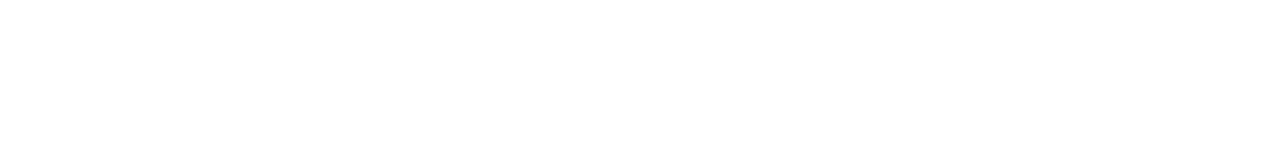
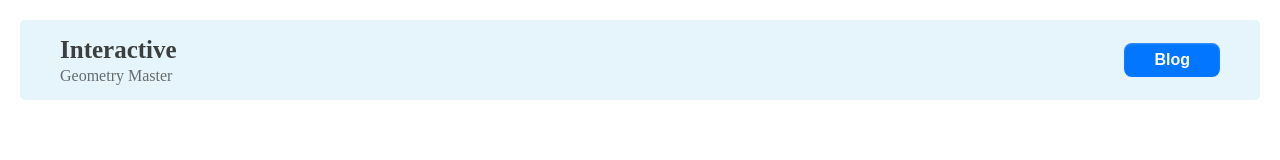
Before and after one commit to younuskhan1/geometry-master, a plain HTML site: page index.html in a window 1280 px wide. Drawn offline with Linux system fonts and the light colour scheme.

Commit message:
header part is completed

```diff
--- a/index.html
+++ b/index.html
@@ -7,6 +7,17 @@
     <link rel="stylesheet" href="./style.css">
     <title>Geometry Master</title>
 </head>
+<header class="geometry-header">
+    <div class="geometry-parent">
+        <div>
+            <h3 class="interactive">Interactive</h3>
+            <p class="geometry-master">Geometry Master</p>
+        </div>
+        <div>
+            <button type="button" class="blog-button">Blog</button>
+        </div>
+    </div>
+</header>
 
 <body>
     <script src="./geometry.js"></script>
--- a/style.css
+++ b/style.css
@@ -3,3 +3,59 @@
     padding: 0px;
     box-sizing: border-box;
 }
+
+.geometry-header {
+    background-color: rgba(16, 144, 216, 0.10);
+    width: auto;
+    height: 80px;
+    margin: 20px 20px;
+    border-radius: 5px;
+}
+
+.geometry-parent {
+    height: 100%;
+    display: flex;
+    align-items: center;
+    justify-content: space-between;
+    padding: 30px 40px;
+}
+
+.interactive {
+    font-size: 25px;
+    padding-bottom: 3px;
+    color: rgba(17, 17, 17, 0.80);
+    font-weight: 700;
+}
+
+.geometry-master {
+    color: rgba(17, 17, 17, 0.60);
+    font-weight: 500;
+}
+
+.blog-button {
+    align-items: center;
+    background-color: #0276FF;
+    border-radius: 8px;
+    border-style: none;
+    box-shadow: rgba(255, 255, 255, 0.26) 0 1px 2px inset;
+    color: #fff;
+    cursor: pointer;
+    display: flex;
+    flex-direction: row;
+    font-family: "RM Neue", sans-serif;
+    font-size: 100%;
+    font-weight: 700;
+    line-height: 1.15;
+    padding: 8px 30px;
+    text-align: center;
+    text-transform: none;
+    transition: color .13s ease-in-out, background-color .13s ease-in-out, opacity .13s ease-in-out, box-shadow .13s ease-in-out;
+}
+
+.blog-button:active {
+    background-color: #006AE8;
+}
+
+.blog-button:hover {
+    background-color: #1C84FF;
+}
```
